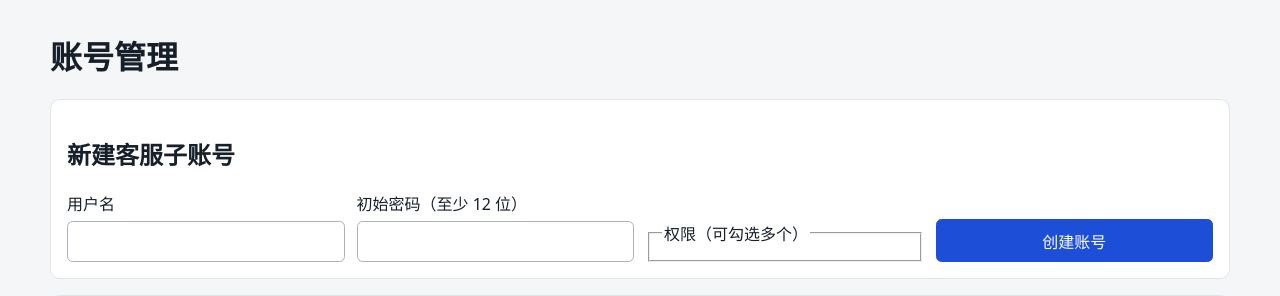
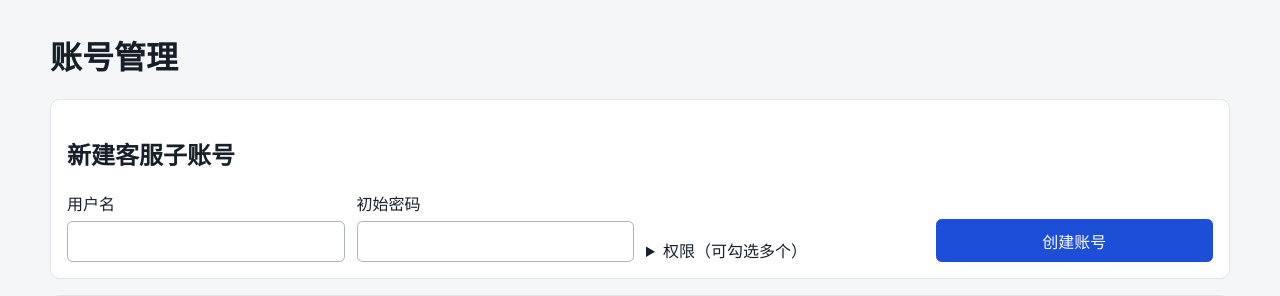
Before and after one commit to liguojing112/ImgTrans, a Python web app: template server/admin/templates/users.html in a window 1280 px wide. Shown: the part 56-352 px from the top of the page. Run offline with Jinja, Linux system fonts and the light colour scheme; the template is opened without the code that fills it, so the values that code supplies are empty.

Commit message:
feat(admin): 密码不限位数、权限折叠、子账号可删除
密码校验从至少 12 位改为非空（前端 minlength 同步）；账号管理页
权限勾选做成可折叠（details/summary）；超管可删除子账号（新增 delete
端点与删除按钮，超管账号受保护）。

```diff
--- a/server/admin/security.py
+++ b/server/admin/security.py
@@ -136,8 +136,8 @@ class AdminSecurity:
 
 
 def hash_admin_password(password: str) -> str:
-    if len(password) < 12:
-        raise AdminSecurityError("Administrator password must contain at least 12 characters")
+    if len(password) == 0:
+        raise AdminSecurityError("Administrator password cannot be empty")
     salt = secrets.token_bytes(16)
     digest = hashlib.scrypt(
         password.encode("utf-8"),
--- a/server/admin/templates/change_password.html
+++ b/server/admin/templates/change_password.html
@@ -6,7 +6,7 @@
 <form method="post" action="/admin/change-password" class="form-grid">
 <input type="hidden" name="csrf_token" value="{{ csrf_token }}">
 <label>当前密码<input name="current_password" type="password" required></label>
-<label>新密码（至少 12 位）<input name="new_password" type="password" minlength="12" required></label>
+<label>新密码<input name="new_password" type="password" minlength="1" required></label>
 <button>确认修改</button>
 </form>
 </section>
--- a/server/admin/templates/users.html
+++ b/server/admin/templates/users.html
@@ -5,10 +5,10 @@
 <form method="post" action="/admin/users" class="form-grid">
 <input type="hidden" name="csrf_token" value="{{ csrf_token }}">
 <label>用户名<input name="username" pattern="[A-Za-z0-9._-]{1,64}" required></label>
-<label>初始密码（至少 12 位）<input name="password" type="password" minlength="12" required></label>
-<fieldset><legend>权限（可勾选多个）</legend>
+<label>初始密码<input name="password" type="password" minlength="1" required></label>
+<details><summary>权限（可勾选多个）</summary>
 {% for key, label in permission_labels.items() %}<label class="checkbox"><input type="checkbox" name="perm_{{ key }}" value="true"> {{ label }}</label>{% endfor %}
-</fieldset>
+</details>
 <button>创建账号</button>
 </form></section>
 <section class="card"><h2>账号列表</h2>
@@ -22,11 +22,13 @@
 <td>{{ "启用" if user.enabled else "已停用" }}</td>
 <td>
 {% if not user.is_super %}
+<details><summary>设置权限</summary>
 <form method="post" action="/admin/users/{{ user.user_id }}/permissions">
 <input type="hidden" name="csrf_token" value="{{ csrf_token }}">
 {% for key, label in permission_labels.items() %}<label class="checkbox"><input type="checkbox" name="perm_{{ key }}" value="true" {{ "checked" if key in user.permissions }}> {{ label }}</label>{% endfor %}
 <button>保存权限</button>
 </form>
+</details>
 {% else %}-{% endif %}
 </td>
 <td>
@@ -36,7 +38,8 @@
 {% else %}
 <form method="post" action="/admin/users/{{ user.user_id }}/enable"><input type="hidden" name="csrf_token" value="{{ csrf_token }}"><button>启用</button></form>
 {% endif %}
-<form method="post" action="/admin/users/{{ user.user_id }}/reset-password"><input type="hidden" name="csrf_token" value="{{ csrf_token }}"><label>新密码<input name="password" type="password" minlength="12" required></label><button>重置密码</button></form>
+<form method="post" action="/admin/users/{{ user.user_id }}/reset-password"><input type="hidden" name="csrf_token" value="{{ csrf_token }}"><label>新密码<input name="password" type="password" minlength="1" required></label><button>重置密码</button></form>
+<form method="post" action="/admin/users/{{ user.user_id }}/delete" data-confirm="删除子账号后不可恢复，确定删除？"><input type="hidden" name="csrf_token" value="{{ csrf_token }}"><button class="btn-delete">删除</button></form>
 {% else %}-{% endif %}
 </td>
 </tr>
--- a/server/application/admin_users.py
+++ b/server/application/admin_users.py
@@ -108,6 +108,12 @@ class ManageAdminUsers:
             user_id, hash_admin_password(new_password)
         )
 
+    def delete(self, user_id: int) -> None:
+        user = self._require(user_id)
+        if user.is_super:
+            raise AdminUserDenied("cannot_delete_super", "不能删除超管账号")
+        self._repository.delete(user_id)
+
     def change_own_password(
         self, username: str, current_password: str, new_password: str
     ) -> AdminUser:
--- a/server/domain/admin_users.py
+++ b/server/domain/admin_users.py
@@ -65,8 +65,8 @@ def validate_username(username: str) -> str:
 
 
 def validate_password(password: str) -> None:
-    if len(password) < 12:
-        raise AdminUserError("Administrator password must contain at least 12 characters")
+    if len(password) == 0:
+        raise AdminUserError("Administrator password cannot be empty")
 
 
 @dataclass(frozen=True, slots=True)
--- a/server/infrastructure/admin_user_repository.py
+++ b/server/infrastructure/admin_user_repository.py
@@ -108,6 +108,12 @@ class SqlAlchemyAdminUserRepository:
                 ).all()
             )
 
+    def delete(self, user_id: int) -> None:
+        with self._database.session() as session:
+            record = session.get(AdminUserRecord, user_id)
+            if record is not None:
+                session.delete(record)
+
 
 def _to_user(record: AdminUserRecord) -> AdminUser:
     return AdminUser(
```
Also changed, not shown: server/admin/routes.py (+13 -0 lines).
